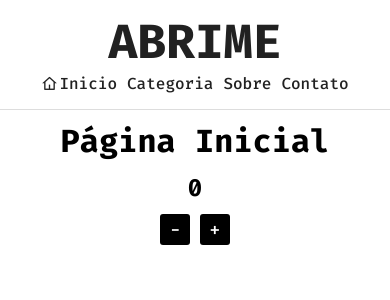
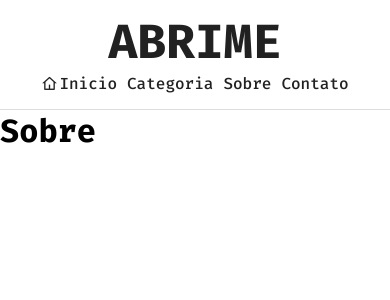
Before and after one commit to DevVittor/Vue3, a Vue app: page /about in a window 390 px wide. Shown: the top 300 px of the page. Built offline with nearby package versions, Linux system fonts and the light colour scheme.

Commit message:
Habilitei o uso do vue router

```diff
--- a/index.html
+++ b/index.html
@@ -1,15 +1,14 @@
 <!doctype html>
-<html lang="en">
+<html lang="pt-BR">
   <head>
     <meta charset="UTF-8" />
     <link rel="icon" type="image/svg+xml" href="/vite.svg" />
     <meta name="viewport" content="width=device-width, initial-scale=1.0" />
-    <link rel="stylesheet" href="style.css">
+    <link rel="stylesheet" href="src/style.css">
     <link href="https://cdn.jsdelivr.net/npm/remixicon@3.5.0/fonts/remixicon.css" rel="stylesheet">
     <title>Vite + Vue</title>
   </head>
-  <body>
-    <div id="app"></div>
+  <body id="app">
     <script type="module" src="/src/main.js"></script>
   </body>
 </html>
--- a/package.json
+++ b/package.json
@@ -7,7 +7,9 @@
     "dev": "vite"
   },
   "dependencies": {
-    "vue": "^3.3.4"
+    "dotenv": "^16.3.1",
+    "vue": "^3.3.4",
+    "vue-router": "^4.2.4"
   },
   "devDependencies": {
     "@vitejs/plugin-vue": "^4.2.3",
--- a/src/App.vue
+++ b/src/App.vue
@@ -1,56 +1,13 @@
 <script setup>
 
-import Home from './components/Home.vue'
-import {ref} from 'vue'
-
+import {RouterLink, RouterView} from 'vue-router'
 import Header from './components/Header.vue'
-
-const count = ref(0)
-
-function plus(){
-  count.value++
-}
-function minus(){
-  count.value > 0 ? count.value-- : count.value
-}
 
 </script>
 
 <template>
-  <Header/>
-  <div>
-    <Home/>
-    <div class="box-count">
-      <h2>{{ count }}</h2>
-    </div>
-    <div class="btns-count">
-      <button @click="minus">-</button>
-      <button @click="plus">+</button>
-    </div>
-  </div>
+    <Header/>
+    <RouterView/>
 </template>
 
-<style scoped>
-.box-count{
-  display: flex;
-  justify-content: center;
-  align-items: center;
-}
-.btns-count{
-  display: flex;
-  justify-content: center;
-  align-items: center;
-  padding-top: 10px;
-  gap: 10px;
-}
-.btns-count button{
-  padding: 5px 10px;
-  border-radius: 3px;
-  background: black;
-  color: white;
-  font-weight: 600;
-  font-size: 16px;
-  border: none;
-  cursor: pointer;
-}
-</style>
+<style scoped></style>
--- a/src/components/Header.vue
+++ b/src/components/Header.vue
@@ -1,17 +1,19 @@
-<script setup></script>
+<script setup>
+import {RouterLink} from 'vue-router'
+</script>
 <template>
     <header>
         <div class="container-menu">
             <div class="box-logo">
-                <a href="/"><h1>ABRIME</h1></a>
+                <RouterLink to="/"><h1>ABRIME</h1></RouterLink>
             </div>
             <div class="box-menu">
                 <nav>
                     <ul>
-                        <li><a href="/"><i class="ri-home-4-line"></i> Inicio</a></li>
-                        <li><a href="#">Categoria</a></li>
-                        <li><a href="#">Sobre</a></li>
-                        <li><a href="#">Contato</a></li>
+                        <li><RouterLink to="/"><i class="ri-home-4-line"></i> Inicio</RouterLink></li>
+                        <li><RouterLink to="/">Categoria</RouterLink></li>
+                        <li><RouterLink to="/about">Sobre</RouterLink></li>
+                        <li><RouterLink to="/">Contato</RouterLink></li>
                     </ul>
                 </nav>
             </div>
--- a/src/components/Home.vue
+++ /dev/null
@@ -1,24 +0,0 @@
-<script setup>
-
-</script>
-
-<template>
-  <div class="container-home">
-    <h1>Página Inicial</h1>
-  </div>
-</template>
-
-<style scoped>
-.container-home{
-  display: flex;
-  justify-content: center;
-  align-items: center;
-  height: 100vh;
-}
-@media screen and (max-width:640px) {
-    .container-home{
-      height: auto;
-      padding: 10px;
-    }
-}
-</style>
--- a/src/main.js
+++ b/src/main.js
@@ -1,5 +1,8 @@
 import { createApp } from 'vue'
 import './style.css'
 import App from './App.vue'
+import router from './router'
 
-createApp(App).mount('#app')
+const app = createApp(App)
+app.use(router)
+app.mount('#app')
--- /dev/null
+++ b/src/pages/About.vue
@@ -0,0 +1,8 @@
+<script setup>
+document.title = 'About'
+
+</script>
+<template>
+    <h1>Sobre</h1>
+</template>
+<style scoped></style>
--- /dev/null
+++ b/src/pages/Home.vue
@@ -0,0 +1,43 @@
+<script setup>
+document.title = 'Home'
+const img = "https://images.pexels.com/photos/18182289/pexels-photo-18182289/free-photo-of-fotografia-aerea-aerofotografia-esteril-improdutivo.jpeg?auto=compress&cs=tinysrgb&w=1260&h=750&dpr=1"
+</script>
+
+<template>
+  <main>
+    <section>
+      <div class="container-banner">
+        <div class="box-banner">
+          <img :src="img" alt="">
+        </div>
+      </div>
+    </section>
+  </main>
+</template>
+
+<style scoped>
+.container-banner{
+  display: flex;
+  justify-content: center;
+  align-items: center;
+}
+.box-banner{
+  height: 550px;
+  width: 100%;
+  background: red;
+}
+.box-banner img{
+  height: 100%;
+  width: 100%;
+  object-fit: cover;
+}
+@media screen and (max-width:640px) {
+    .container-home{
+      height: auto;
+      padding: 10px;
+    }
+    .box-banner{
+      height: 200px;
+    }
+}
+</style>
--- /dev/null
+++ b/src/router/index.js
@@ -0,0 +1,19 @@
+import {createRouter, createWebHistory} from 'vue-router'
+
+const router = createRouter({
+    history:createWebHistory(import.meta.env.BASE_URL),
+    routes:[
+        {
+            path:'/',
+            name:'home',
+            component:()=>import('../pages/Home.vue')
+        },
+        {
+            path:'/about',
+            name:'about',
+            component:()=>import('../pages/About.vue')
+        }
+
+    ]
+})
+export default router;
--- a/vite.config.js
+++ b/vite.config.js
@@ -1,7 +1,8 @@
 import { defineConfig } from 'vite'
 import vue from '@vitejs/plugin-vue'
+import VueRouter from '@intlify/vite-plugin-vue-i18n'
 
 // https://vitejs.dev/config/
 export default defineConfig({
-  plugins: [vue()],
+  plugins: [vue(),VueRouter()],
 })
```
Also changed, not shown: 2 other files (tests, documents, lock files or other folders).
